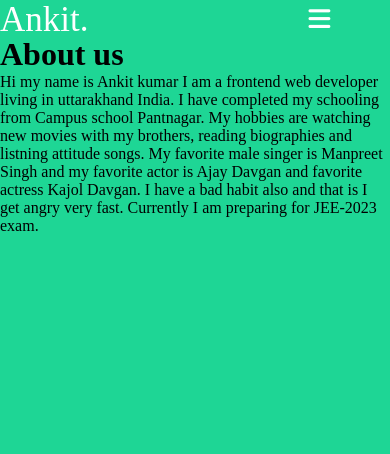
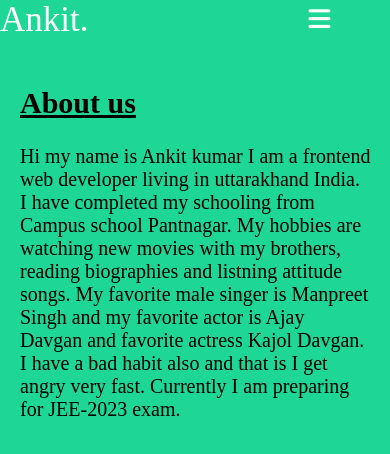
Before and after one commit to Ak9761/my-website, a plain HTML site: page about.html in a window 390 px wide. Drawn offline with Linux system fonts and the light colour scheme.

Commit message:
Update about.css

```diff
--- a/about.css
+++ b/about.css
@@ -5,12 +5,23 @@
 body{
     background: #1ed695;
 }
-.main{
-    padding-top: 50px;
-}
 .logo{
     color: white;
     font-size: 35px;
+}
+.content h1{
+    font-size: 50px;
+}
+.content p{
+    padding-top: 25px;
+    /* padding-left: 20px; */
+    font-size: 25px;
+}
+.content{
+    padding-left: 20px;
+    padding-top: 50px;
+    font-size: larger;
+    width: 90vw;
 }
 .logo a{
     text-decoration: none;
@@ -73,4 +84,11 @@ ul li a:hover{
     #click{
         display: none;
     }
+    .content h1{
+        font-size: 30px;
+        text-decoration: underline;
+    }
+    .content p{
+        font-size: 20px;
+    }
 }
```
